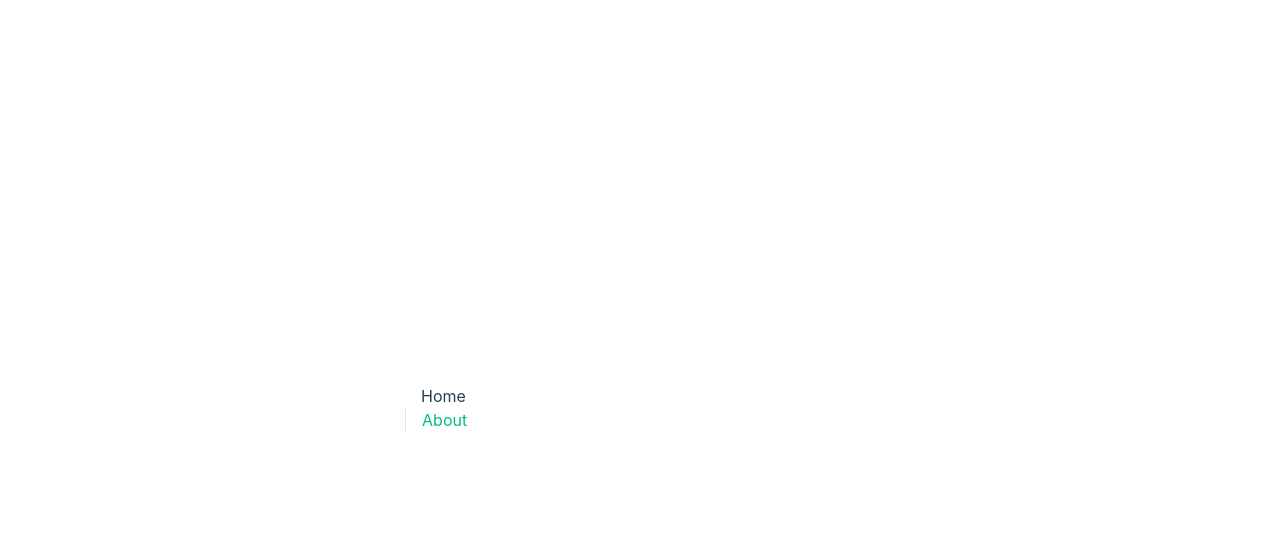
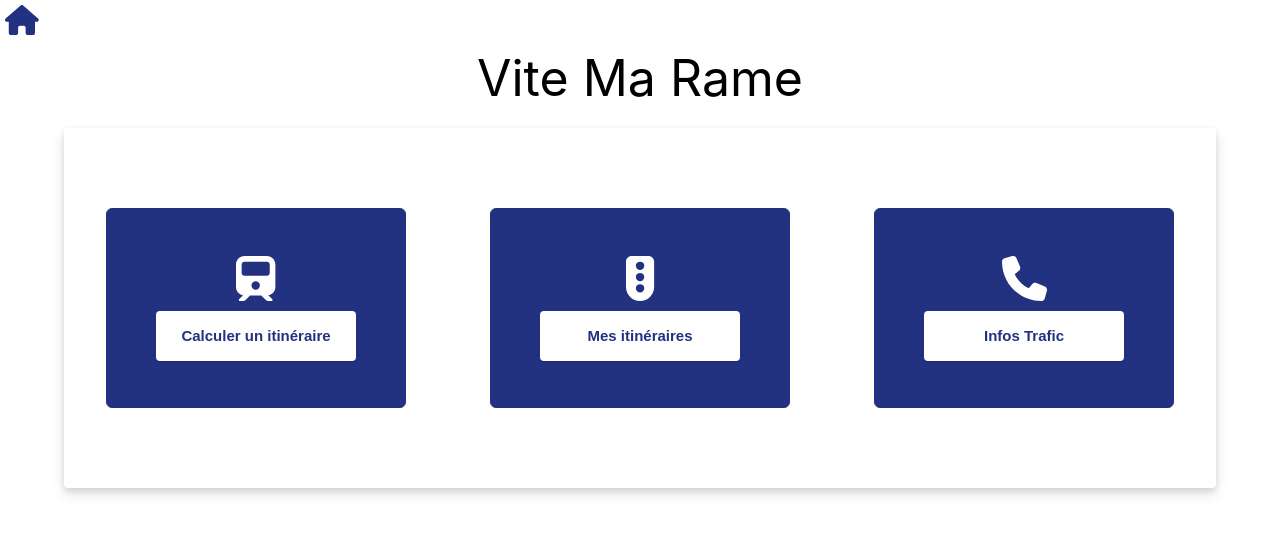
Before and after one commit to Benjamin-Bernard/M1-web-proj, a Vue app in the folder ViteMaRame/: page / in a window 1280 px wide. Shown: the top 534 px of the page. Built offline with nearby package versions, Linux system fonts and the light colour scheme.

Commit message:
HomePage html-css

```diff
--- a/ViteMaRame/package.json
+++ b/ViteMaRame/package.json
@@ -7,6 +7,9 @@
     "preview": "vite preview --port 4173"
   },
   "dependencies": {
+    "@fortawesome/fontawesome-svg-core": "^6.2.0",
+    "@fortawesome/free-solid-svg-icons": "^6.2.0",
+    "@fortawesome/vue-fontawesome": "^3.0.1",
     "vue": "^3.2.38",
     "vue-router": "^4.1.5"
   },
--- a/ViteMaRame/src/App.vue
+++ b/ViteMaRame/src/App.vue
@@ -3,22 +3,17 @@ import { RouterLink, RouterView } from "vue-router";
 </script>
 
 <template>
-  <header>
-
-    <div class="wrapper">
-
+ <!-- <header>
       <nav>
         <RouterLink to="/">Home</RouterLink>
-        <RouterLink to="/about">About</RouterLink>
       </nav>
-    </div>
-  </header>
-
+  </header>-->
+  <RouterLink to="/"><div class="test"><font-awesome-icon :icon="['fas', 'home']" size="2x"/></div></RouterLink>
   <RouterView />
 </template>
 
-<style scoped>
-header {
+<style>
+/*header {
   line-height: 1.5;
   max-height: 100vh;
 }
@@ -75,5 +70,12 @@ nav a:first-of-type {
     padding: 1rem 0;
     margin-top: 1rem;
   }
+}*/
+
+.test{
+  color:rgb(34, 50, 128);
+  margin-top: 5px;
+  margin-left:5px;
 }
+
 </style>
--- a/ViteMaRame/src/assets/base.css
+++ b/ViteMaRame/src/assets/base.css
@@ -61,8 +61,6 @@
 
 body {
   min-height: 100vh;
-  color: var(--color-text);
-  background: var(--color-background);
   transition: color 0.5s, background-color 0.5s;
   line-height: 1.6;
   font-family: Inter, -apple-system, BlinkMacSystemFont, 'Segoe UI', Roboto, Oxygen, Ubuntu,
--- /dev/null
+++ b/ViteMaRame/src/assets/fontawesome-icons.js
@@ -0,0 +1,7 @@
+import { library } from "@fortawesome/fontawesome-svg-core";
+import { fas } from "@fortawesome/free-solid-svg-icons";
+
+import { FontAwesomeIcon } from "@fortawesome/vue-fontawesome";
+
+library.add(fas);
+export default FontAwesomeIcon;
--- a/ViteMaRame/src/assets/main.css
+++ b/ViteMaRame/src/assets/main.css
@@ -1,5 +1,5 @@
 @import "./base.css";
-
+/*
 #app {
   max-width: 1280px;
   margin: 0 auto;
@@ -33,3 +33,4 @@ a,
     padding: 0 2rem;
   }
 }
+*/
--- a/ViteMaRame/src/components/HomePage.vue
+++ b/ViteMaRame/src/components/HomePage.vue
@@ -1,13 +1,112 @@
 <template>
+  <div class="homeContainer">
+    <h1>Vite Ma Rame</h1>
+    <div class="formbg">
 
+      <div class="homeBtns">
+        <div class="icon-btns">
+          <font-awesome-icon :icon="['fas', 'train']" size="3x"/>
+          <button @click="goCalculerItinéraire">Calculer un itinéraire</button>
+        </div>
+        <div class="icon-btns">
+          <font-awesome-icon :icon="['fas', 'traffic-light']" size="3x"/>
+          <button @click="goMesItinéraires">Mes itinéraires</button>
+        </div>
+        <div class="icon-btns">
+          <font-awesome-icon :icon="['fas', 'phone']" size="3x"/>
+          <button @click="goInfosTraffics">Infos Trafic</button>
+        </div>
+      </div>
+    </div>
+
+  </div>
 </template>
 
 <script>
 export default {
-  name: "HomePage"
+  name: "HomePage",
+  methods:{
+    goCalculerItinéraire(){
+      this.$router.push('/CalculerItineraire');
+    },
+    goMesItinéraires(){
+      this.$router.push('/MesItineraires');
+    },
+    goInfosTraffics(){
+      this.$router.push('/InfosTrafic');
+    }
+  }
 }
 </script>
 
 <style scoped>
+h1{
+  text-align: center;
+  font-size:50px;
+}
+
+.formbg {
+  margin: 10px auto;
+  width: 100%;
+  max-width: 90%;
+  background: white;
+  border-radius: 4px;
+  box-shadow: rgba(60, 66, 87, 0.12) 0px 7px 14px 0px,
+  rgba(0, 0, 0, 0.12) 0px 3px 6px 0px;
+  display: flex;
+  flex-direction: column;
+}
+
+.homeBtns{
+  display: flex;
+  justify-content: space-around;
+  margin-top: 80px;
+  margin-bottom: 80px;
+}
+
+.icon-btns{
+  display: flex;
+  flex-direction: column;
+  justify-content: center;
+  align-items: center;
+  border-radius: 6px;
+  border: 1px solid rgb(34, 50, 128);
+  background-color: rgb(34, 50, 128);
+  height:200px;
+  width:300px;
+  color:#fff;
+}
+.icon-btns:hover {
+  color: rgb(34, 50, 128);
+  background-color: #fff;
+  transition: background-color 0.5s linear;
+}
+/*rgb(84, 105, 212)*/
+button{
+  margin-top: 10px;
+  background-color: #fff;
+  width: 200px;
+  height: 50px;
+  box-shadow: rgba(0, 0, 0, 0) 0px 0px 0px 0px, rgba(0, 0, 0, 0) 0px 0px 0px 0px,
+  rgba(0, 0, 0, 0.12) 0px 1px 1px 0px, rgb(34, 50, 128) 0px 0px 0px 1px,
+  rgba(0, 0, 0, 0) 0px 0px 0px 0px, rgba(0, 0, 0, 0) 0px 0px 0px 0px,
+  rgba(60, 66, 87, 0.08) 0px 2px 5px 0px;
+  color: rgb(34, 50, 128);
+  font-size:15px;
+  font-weight: 600;
+  border-radius: 4px;
+  outline-color: rgb(34 50 128 / 0.5);
+  cursor: pointer;
+  border:unset;
+}
+
+button:hover{
+  color: #fff;
+  background-color: rgb(34, 50, 128);
+  transition: background-color 0.5s linear;
+
+}
+
+
 
 </style>
--- a/ViteMaRame/src/router/index.js
+++ b/ViteMaRame/src/router/index.js
@@ -1,4 +1,6 @@
-import { createRouter, createWebHistory } from 'vue-router'
+import { createRouter, createWebHistory } from 'vue-router';
+import HomePage from '../components/HomePage.vue';
+
 
 
 const router = createRouter({
@@ -6,18 +8,30 @@ const router = createRouter({
   routes: [
     {
       path: '/',
-      name: 'home',
-
+      name: 'HomePage',
+      component:HomePage
     },
     {
-      path: '/about',
-      name: 'about',
+      path: '/CalculerItineraire',
+      name: 'CalculerItineraire'
       // route level code-splitting
       // this generates a separate chunk (About.[hash].js) for this route
       // which is lazy-loaded when the route is visited.
       //component: () => import('../views/AboutView.vue')
+    },
+    {
+      path: '/ItineraireActuel',
+      name: 'ItineraireActuel'
+    },
+    {
+      path: '/InfosTrafic',
+      name:'InfosTrafic'
+    },
+    {
+      path:'/MesItineraires',
+      name:'MesItineraires'
     }
   ]
 })
 
-export default router
+export default router;
```
Also changed, not shown: ViteMaRame/src/main.js (+6 -10 lines), 1 other file (tests, documents, lock files or other folders).
